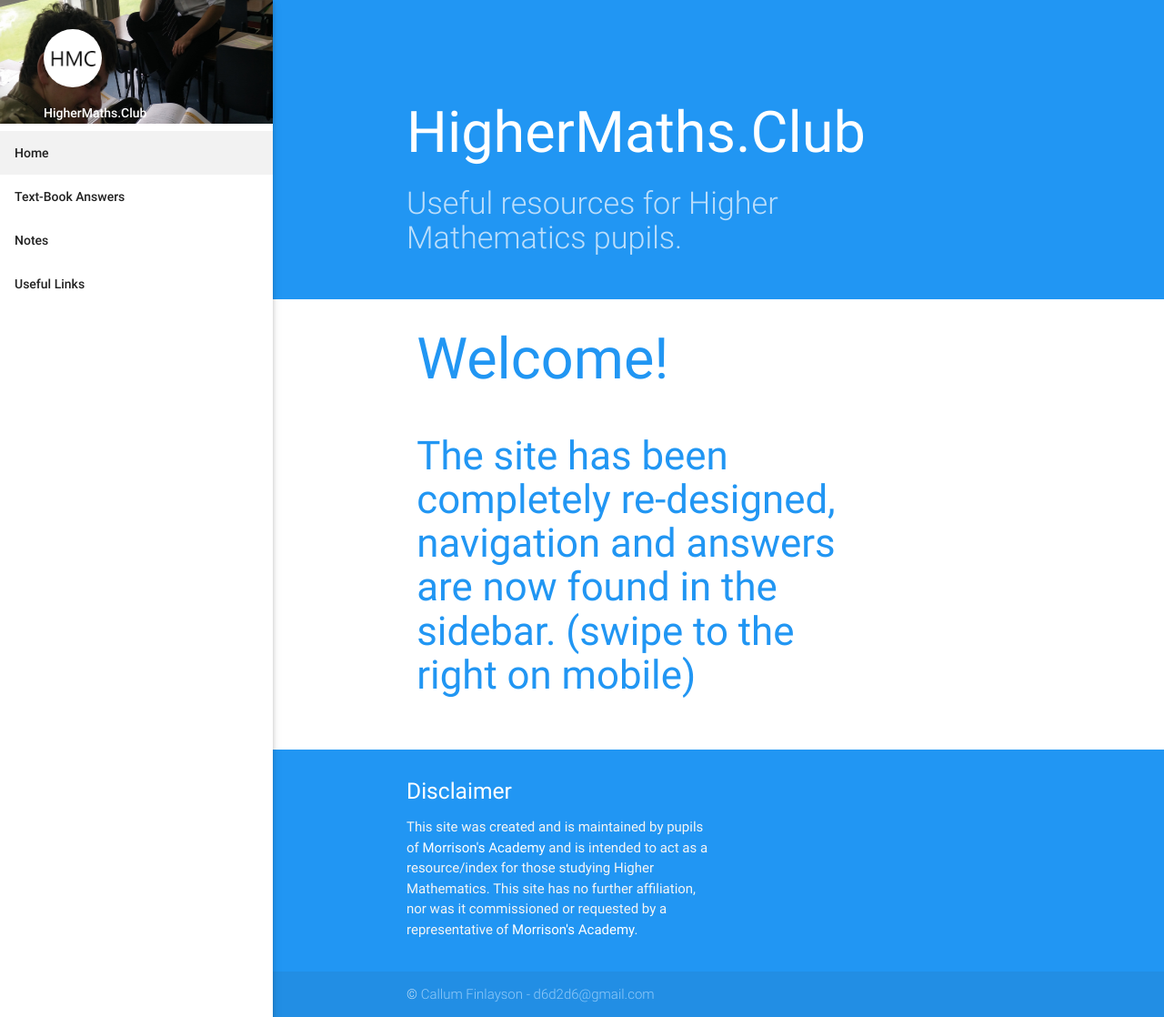
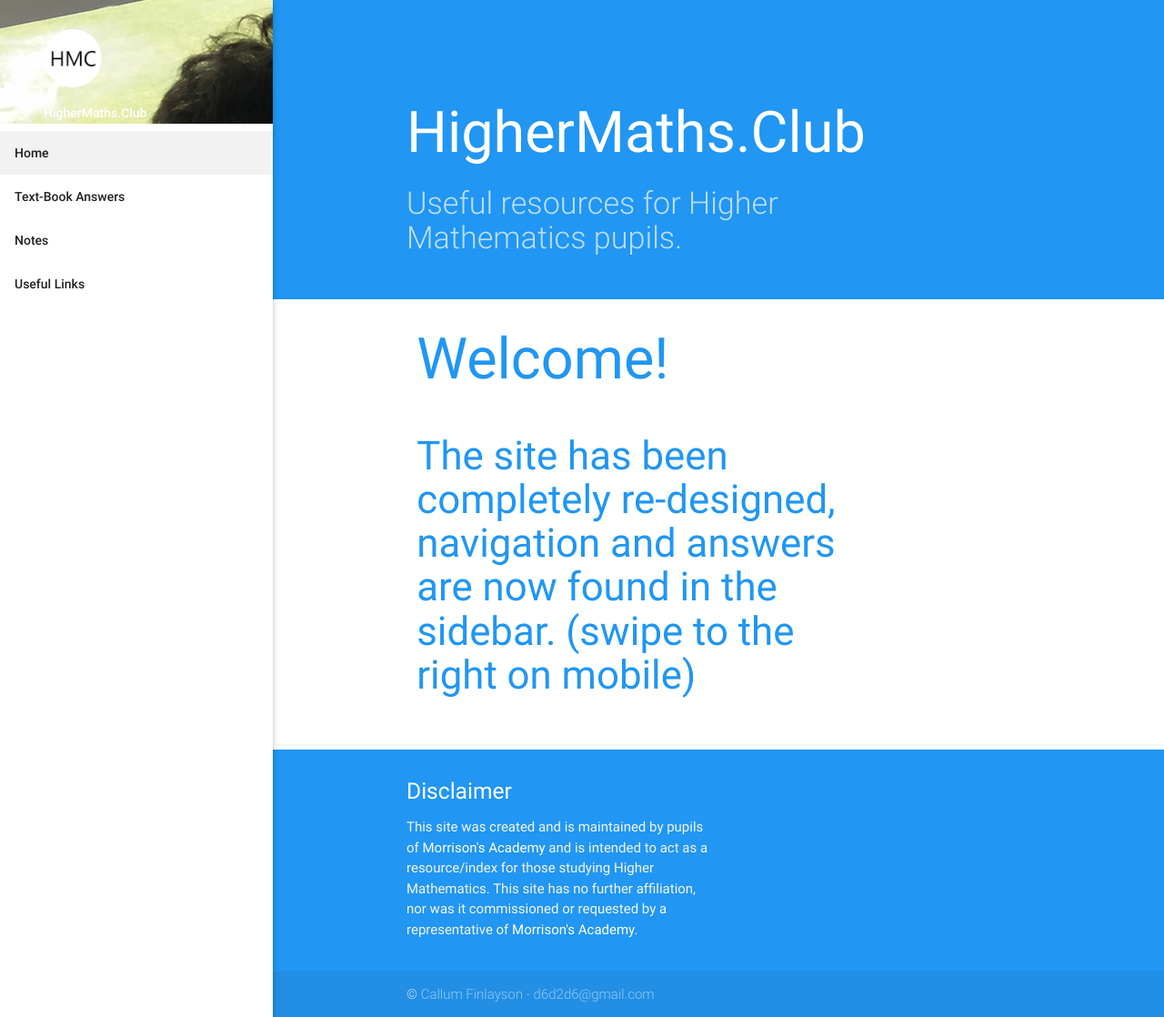
Before and after one commit to Harctona/MASecurity, a Jekyll site: the page built from index.html, in a window 1280 px wide and 1118 px high. Shown: the whole window at 91% size. Built offline with Jekyll 4.4.1, drawn with Linux system fonts in a browser that asks for light colours; nearby versions of some CDN libraries.

Commit message:
distort fix

```diff
--- a/_layouts/default.html
+++ b/_layouts/default.html
@@ -22,7 +22,7 @@
       </nav>
       <ul id="nav-mobile" class="side-nav fixed">
         <li><div class="userView">
-            <img class="background" src="/andyben.jpg" style="height: 110%; width: 100%;">
+            <img class="background" src="/andyben.jpg">
             <a href="#!user"><img class="circle" src="/logo.jpg"></a>
             <a href="#!name"><span class="white-text name">HigherMaths.Club</span></a>
             <!--a href="#!email"><span class="white-text email">jdandturk@gmail.com</span></a-->
```
